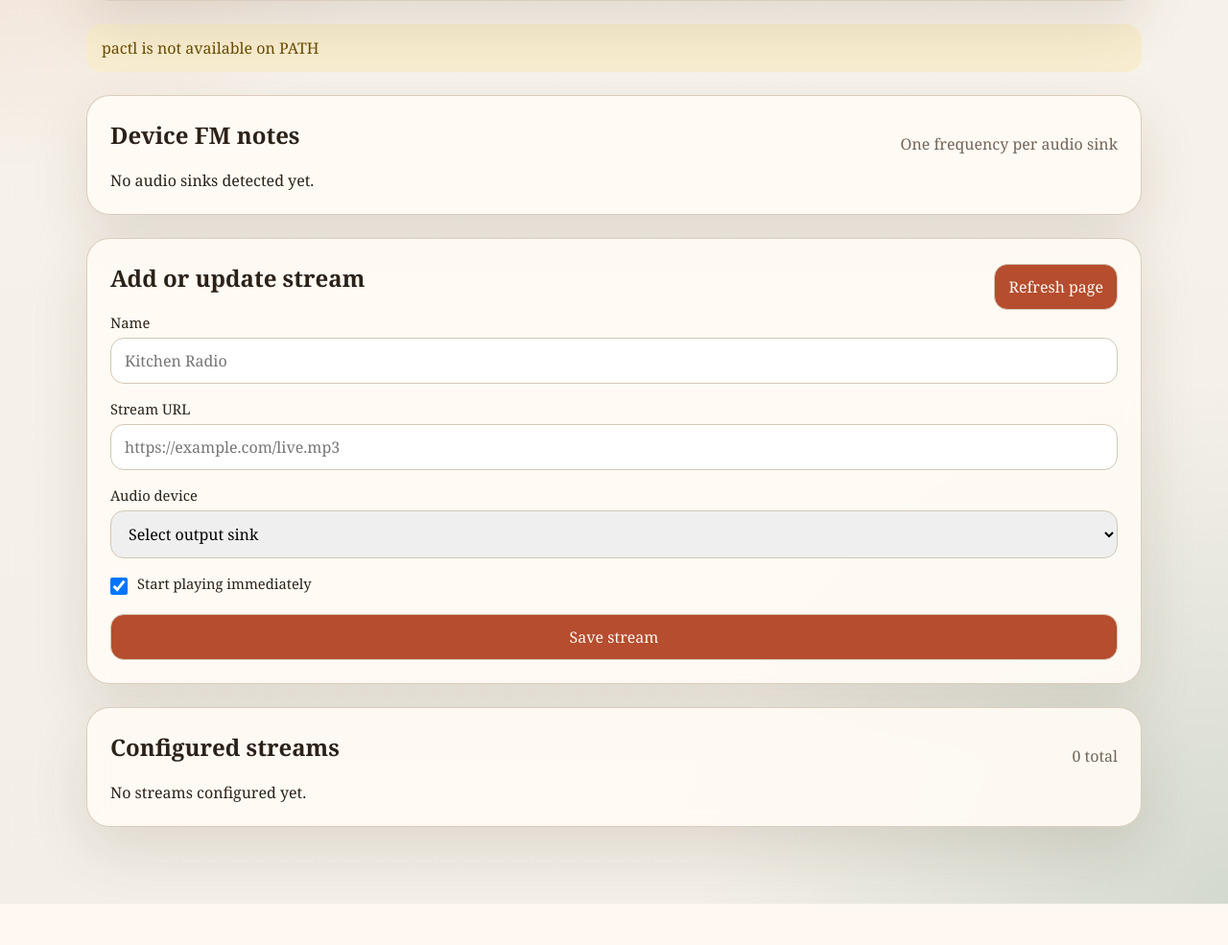
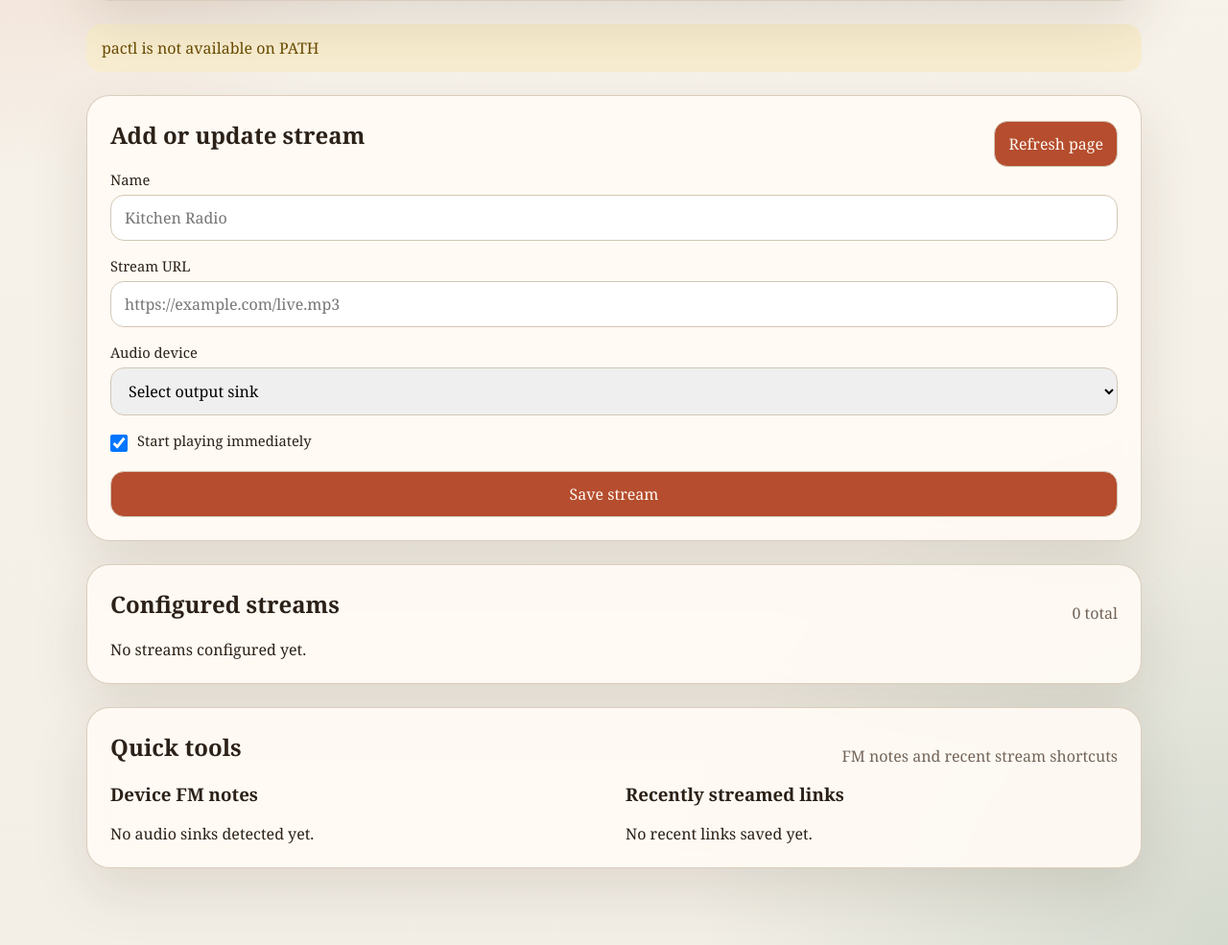
Before and after one commit to float3/homeradio, a Flask app: page / in a window 1280 px wide. Shown: the part 373-1358 px from the top of the page at 96% size. Before the commit the page ends 1315 px from the top, so only its background shows below. Run offline with Flask 3, Linux system fonts and the light colour scheme.

Commit message:
add permanence to fm notes and add recent links

```diff
--- a/homeradio/service.py
+++ b/homeradio/service.py
@@ -1,5 +1,6 @@
 from __future__ import annotations
 
+import time
 import threading
 import uuid
 from typing import Any
@@ -10,6 +11,8 @@
 
 
 class RadioService:
+    MAX_RECENT_LINKS = 8
+
     def __init__(self, store: ConfigStore, player: MPVSupervisor) -> None:
         self.store = store
         self.player = player
@@ -30,6 +33,7 @@
         with self._lock:
             streams = [dict(stream) for stream in self._state["streams"]]
             sink_frequencies = dict(self._state["sink_frequencies"])
+            recent_links = [dict(link) for link in self._state["recent_links"]]
 
         statuses = self.player.snapshot()
         for stream in streams:
@@ -57,6 +61,7 @@
             "streams": streams,
             "devices": devices,
             "sink_frequencies": sink_frequencies,
+            "recent_links": recent_links,
             "device_error": device_error,
             "pactl_available": pactl_available(),
             "mpv_available": mpv_available(),
@@ -65,7 +70,7 @@
     def save_stream(self, payload: dict[str, Any]) -> dict[str, Any]:
         stream_id = (payload.get("id") or "").strip()
         record = {
-            "id": stream_id or str(uuid.uuid4()),
+            "id": stream_id,
             "name": (payload.get("name") or "").strip() or "Unnamed stream",
             "url": (payload.get("url") or "").strip(),
             "device_name": (payload.get("device_name") or "").strip(),
@@ -79,12 +84,27 @@
 
         with self._lock:
             streams = self._state["streams"]
+            if not record["id"]:
+                existing_match = next(
+                    (
+                        stream
+                        for stream in streams
+                        if stream["url"] == record["url"]
+                        and stream["device_name"] == record["device_name"]
+                    ),
+                    None,
+                )
+                if existing_match is not None:
+                    record["id"] = existing_match["id"]
+                else:
+                    record["id"] = str(uuid.uuid4())
             for index, existing in enumerate(streams):
                 if existing["id"] == record["id"]:
                     streams[index] = record
                     break
             else:
                 streams.append(record)
+            self._remember_recent_link(record)
             self._persist_locked()
 
         self._sync_stream(record)
@@ -139,10 +159,30 @@
     def _persist_locked(self) -> None:
         self.store.save(self._state)
 
+    def _remember_recent_link(self, stream: dict[str, Any]) -> None:
+        recent_links = self._state["recent_links"]
+        key = (stream["url"], stream["device_name"])
+        filtered = [
+            link
+            for link in recent_links
+            if (link.get("url"), link.get("device_name")) != key
+        ]
+        filtered.insert(
+            0,
+            {
+                "name": stream["name"],
+                "url": stream["url"],
+                "device_name": stream["device_name"],
+                "saved_at": int(time.time()),
+            },
+        )
+        self._state["recent_links"] = filtered[: self.MAX_RECENT_LINKS]
+
     @staticmethod
     def _normalize_state(data: dict[str, Any]) -> dict[str, Any]:
         streams: list[dict[str, Any]] = []
         sink_frequencies: dict[str, str] = {}
+        recent_links: list[dict[str, Any]] = []
         for item in data.get("streams", []):
             if not isinstance(item, dict):
                 continue
@@ -170,7 +210,27 @@
                 parsed_value = RadioService._parse_fm_frequency(value)
                 if parsed_value:
                     sink_frequencies[str(device_name)] = parsed_value
-        return {"streams": streams, "sink_frequencies": sink_frequencies}
+        for item in data.get("recent_links", []):
+            if not isinstance(item, dict):
+                continue
+            url = str(item.get("url", "")).strip()
+            device_name = str(item.get("device_name", "")).strip()
+            if not url or not device_name:
+                continue
+            recent_links.append(
+                {
+                    "name": str(item.get("name") or "Unnamed stream").strip()
+                    or "Unnamed stream",
+                    "url": url,
+                    "device_name": device_name,
+                    "saved_at": int(item.get("saved_at") or 0),
+                }
+            )
+        return {
+            "streams": streams,
+            "sink_frequencies": sink_frequencies,
+            "recent_links": recent_links[: RadioService.MAX_RECENT_LINKS],
+        }
 
     @staticmethod
     def _parse_fm_frequency(value: Any) -> str:
--- a/static/styles.css
+++ b/static/styles.css
@@ -187,6 +187,12 @@
   gap: 16px;
 }
 
+.footer-grid {
+  display: grid;
+  grid-template-columns: repeat(2, minmax(0, 1fr));
+  gap: 24px;
+}
+
 .stream-card {
   padding: 18px;
 }
@@ -238,6 +244,10 @@
     grid-template-columns: 1fr;
   }
 
+  .footer-grid {
+    grid-template-columns: 1fr;
+  }
+
   .panel-heading,
   .stream-head,
   .meta-row,
--- a/templates/index.html
+++ b/templates/index.html
@@ -39,50 +39,6 @@
       {% if device_error %}
       <div class="banner warning">{{ device_error }}</div>
       {% endif %}
-
-      <section class="panel">
-        <div class="panel-heading">
-          <h2>Device FM notes</h2>
-          <span class="muted">One frequency per audio sink</span>
-        </div>
-        {% if devices %}
-        <div class="stream-list">
-          {% for device in devices %}
-          <article class="stream-card">
-            <div class="stream-head">
-              <div>
-                <h3>{{ device.label }}</h3>
-                <p class="muted">{{ device.state or 'state unknown' }}</p>
-              </div>
-              {% if device.fm_frequency %}
-              <span class="pill live">{{ device.fm_frequency }} MHz</span>
-              {% else %}
-              <span class="pill idle">No FM note</span>
-              {% endif %}
-            </div>
-            <form method="post" action="{{ url_for('set_device_frequency') }}" class="stream-form inline-form">
-              <input type="hidden" name="device_name" value="{{ device.name }}">
-              <label>
-                <span>FM frequency note</span>
-                <input
-                  name="fm_frequency"
-                  type="number"
-                  min="87.5"
-                  max="108"
-                  step="0.01"
-                  value="{{ device.fm_frequency }}"
-                  placeholder="99.50"
-                >
-              </label>
-              <button type="submit">Save device note</button>
-            </form>
-          </article>
-          {% endfor %}
-        </div>
-        {% else %}
-        <p class="empty">No audio sinks detected yet.</p>
-        {% endif %}
-      </section>
 
       <section class="panel">
         <div class="panel-heading">
@@ -189,6 +145,86 @@
         <p class="empty">No streams configured yet.</p>
         {% endif %}
       </section>
+
+      <section class="panel footer-panel">
+        <div class="panel-heading">
+          <h2>Quick tools</h2>
+          <span class="muted">FM notes and recent stream shortcuts</span>
+        </div>
+        <div class="footer-grid">
+          <div>
+            <h3>Device FM notes</h3>
+            {% if devices %}
+            <div class="stream-list">
+              {% for device in devices %}
+              <article class="stream-card">
+                <div class="stream-head">
+                  <div>
+                    <h3>{{ device.label }}</h3>
+                    <p class="muted">{{ device.state or 'state unknown' }}</p>
+                  </div>
+                  {% if device.fm_frequency %}
+                  <span class="pill live">{{ device.fm_frequency }} MHz</span>
+                  {% else %}
+                  <span class="pill idle">No FM note</span>
+                  {% endif %}
+                </div>
+                <form method="post" action="{{ url_for('set_device_frequency') }}" class="stream-form inline-form">
+                  <input type="hidden" name="device_name" value="{{ device.name }}">
+                  <label>
+                    <span>FM frequency note</span>
+                    <input
+                      name="fm_frequency"
+                      type="number"
+                      min="87.5"
+                      max="108"
+                      step="0.01"
+                      value="{{ device.fm_frequency }}"
+                      placeholder="99.50"
+                    >
+                  </label>
+                  <button type="submit">Save device note</button>
+                </form>
+              </article>
+              {% endfor %}
+            </div>
+            {% else %}
+            <p class="empty">No audio sinks detected yet.</p>
+            {% endif %}
+          </div>
+
+          <div>
+            <h3>Recently streamed links</h3>
+            {% if recent_links %}
+            <div class="stream-list">
+              {% for link in recent_links %}
+              <article class="stream-card">
+                <div class="stream-head">
+                  <div>
+                    <h3>{{ link.name }}</h3>
+                    <p class="muted">{{ link.device_name }}</p>
+                  </div>
+                  <span class="pill live">Recent</span>
+                </div>
+                <p class="url">{{ link.url }}</p>
+                <div class="actions">
+                  <form method="post" action="{{ url_for('save_stream') }}">
+                    <input type="hidden" name="name" value="{{ link.name }}">
+                    <input type="hidden" name="url" value="{{ link.url }}">
+                    <input type="hidden" name="device_name" value="{{ link.device_name }}">
+                    <input type="hidden" name="enabled" value="true">
+                    <button type="submit">Play now</button>
+                  </form>
+                </div>
+              </article>
+              {% endfor %}
+            </div>
+            {% else %}
+            <p class="empty">No recent links saved yet.</p>
+            {% endif %}
+          </div>
+        </div>
+      </section>
     </main>
   </body>
 </html>
```
Also changed, not shown: homeradio/config_store.py (+15 -3 lines).
